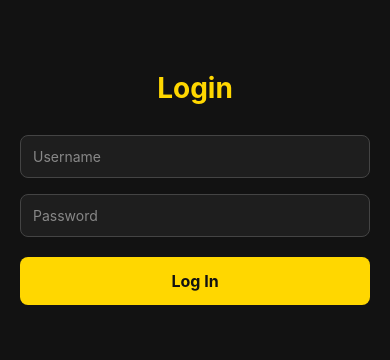
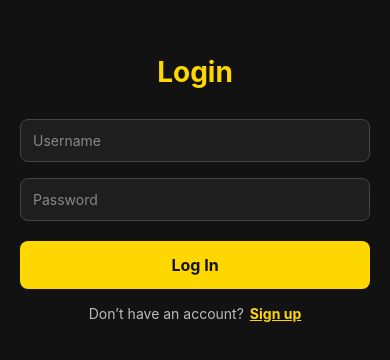
Before and after one commit to Swinston07/gymapp-social-mobile-frontend, a React Native app: screen /Login in a window 390 px wide. Shown: the part 234-594 px from the top of the page. Built offline with nearby package versions, Linux system fonts and the light colour scheme.

Commit message:
Update frontend to provide option for users to cerate an account

```diff
--- a/src/navigation/AppStack.tsx
+++ b/src/navigation/AppStack.tsx
@@ -5,6 +5,7 @@ import { createNativeStackNavigator } from '@react-navigation/native-stack';
 import { RootStackParamList } from '../types';
 
 import LoginScreen from '../screens/Auth/LoginScreen';
+import RegisterScreen from '../screens/Auth/RegisterScreen';
 import UserProfileScreen from '../screens/User/UserProfileScreen';
 import OnboardingScreen from '../screens/Auth/OnboardingScreen';
 import EditProfileScreen from '../screens/User/EditProfileScreen';
@@ -76,7 +77,7 @@ const AppStack = () => {
     return (
       <Stack.Navigator key="auth" screenOptions={{ headerShown: false }}>
         <Stack.Screen name="Login" component={LoginScreen} />
-        {/* If you use Register: <Stack.Screen name="Register" component={RegisterScreen} /> */}
+        <Stack.Screen name="Register" component={RegisterScreen} />
       </Stack.Navigator>
     );
   }
--- a/src/screens/Auth/LoginScreen.tsx
+++ b/src/screens/Auth/LoginScreen.tsx
@@ -1,13 +1,16 @@
+// src/screens/Auth/LoginScreen.tsx
 import React, { useState, useContext } from 'react';
 import { View, Text, TextInput, TouchableOpacity, StyleSheet, Alert, DeviceEventEmitter } from 'react-native';
 import { SafeAreaView } from 'react-native-safe-area-context';
 import AsyncStorage from '@react-native-async-storage/async-storage';
+import { useNavigation } from '@react-navigation/native';
 import { loginUser } from '../../api/userApi';
 import { AuthContext } from '../../AuthContext/AuthContext';
 
 const LoginScreen = () => {
   const [formData, setFormData] = useState({ username: '', password_hash: '' });
   const { login } = useContext(AuthContext);
+  const navigation = useNavigation<any>();
 
   const handleChange = (name: string, value: string) => {
     setFormData(prev => ({ ...prev, [name]: value }));
@@ -30,6 +33,10 @@ const LoginScreen = () => {
       console.error('Login error:', error);
       Alert.alert('Login Failed', 'Please check your credentials and try again.');
     }
+  };
+
+  const goToRegister = () => {
+    navigation.navigate('Register');
   };
 
   return (
@@ -61,6 +68,14 @@ const LoginScreen = () => {
         <TouchableOpacity style={styles.button} onPress={handleSubmit}>
           <Text style={styles.buttonText}>Log In</Text>
         </TouchableOpacity>
+
+        {/* Register prompt */}
+        <View style={styles.registerRow}>
+          <Text style={styles.registerText}>Don’t have an account?</Text>
+          <TouchableOpacity onPress={goToRegister} hitSlop={{ top: 8, bottom: 8, left: 8, right: 8 }}>
+            <Text style={styles.registerLink}>Sign up</Text>
+          </TouchableOpacity>
+        </View>
       </View>
     </SafeAreaView>
   );
@@ -79,4 +94,7 @@ const styles = StyleSheet.create({
   },
   button: { backgroundColor: '#FFD700', borderRadius: 8, padding: 14, alignItems: 'center', marginTop: 4 },
   buttonText: { color: '#121212', fontSize: 16, fontWeight: 'bold' },
+  registerRow: { flexDirection: 'row', justifyContent: 'center', marginTop: 16, alignItems: 'center', gap: 6 },
+  registerText: { color: '#bbb' },
+  registerLink: { color: '#FFD700', fontWeight: '700', textDecorationLine: 'underline' },
 });
```
